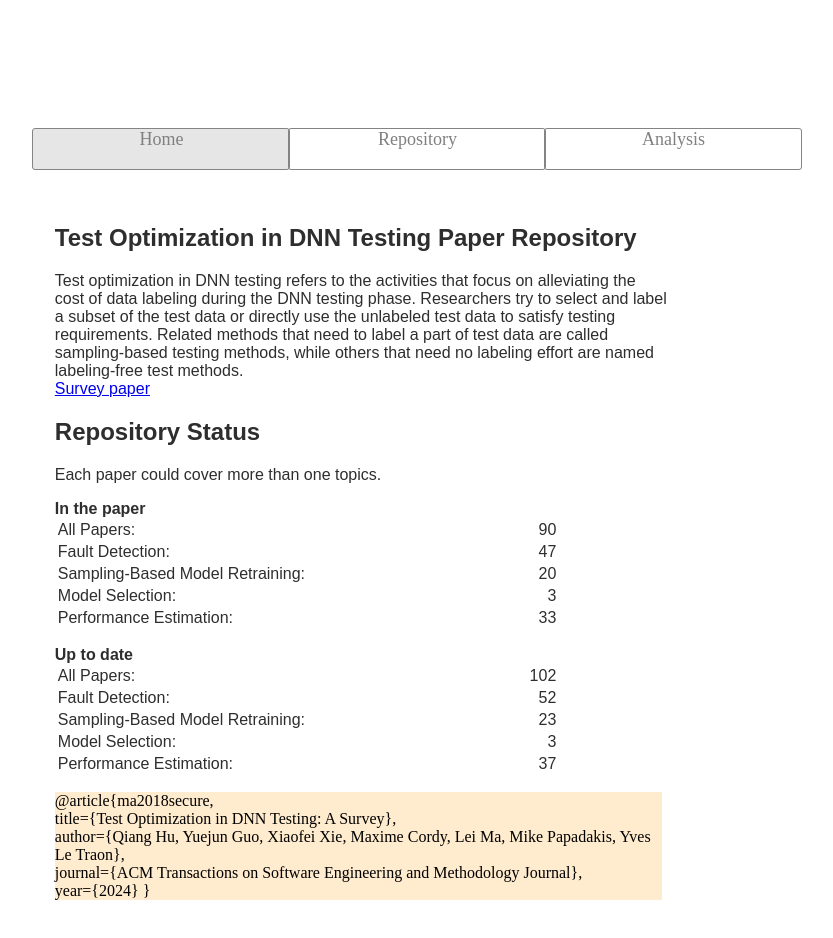
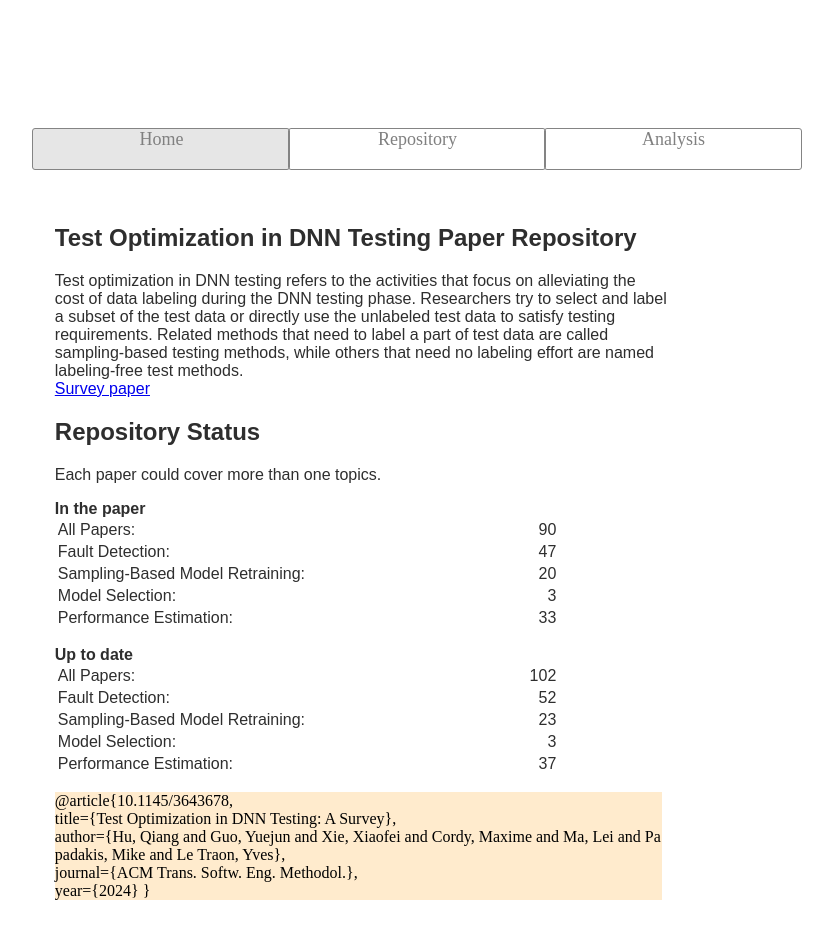
Before and after one commit to wellido/wellido.github.io, a plain HTML site: page TOID.html in a window 1280 px wide. Shown: the whole page, without its empty margins (206-1039 px from the left). Drawn offline with nearby package versions, Linux system fonts and the light colour scheme; no server answers.

Commit message:
Update TOID.html

```diff
--- a/TOID.html
+++ b/TOID.html
@@ -124,10 +124,10 @@
 <!--            <br>21st century, it appears essential that AI and SE communities should now begin to think about-->
 <!--            <br>how we design fully fledged secure deep learning systems. Only then will we see deep learning-->
 <!--            <br>benefiting the many and not the few.</p>-->
-        <p style="background-color: blanchedalmond; width: 60%; left: 20%">@article{ma2018secure,
+        <p style="background-color: blanchedalmond; width: 60%; left: 20%">@article{10.1145/3643678,
             <br>title={Test Optimization in DNN Testing: A Survey},
-            <br>author={Qiang Hu, Yuejun Guo, Xiaofei Xie, Maxime Cordy, Lei Ma, Mike Papadakis, Yves Le Traon},
-            <br>journal={ACM Transactions on Software Engineering and Methodology Journal},
+            <br>author={Hu, Qiang and Guo, Yuejun and Xie, Xiaofei and Cordy, Maxime and Ma, Lei and Papadakis, Mike and Le Traon, Yves},
+            <br>journal={ACM Trans. Softw. Eng. Methodol.},
             <br>year={2024}
             }</p>
         <br>
```
